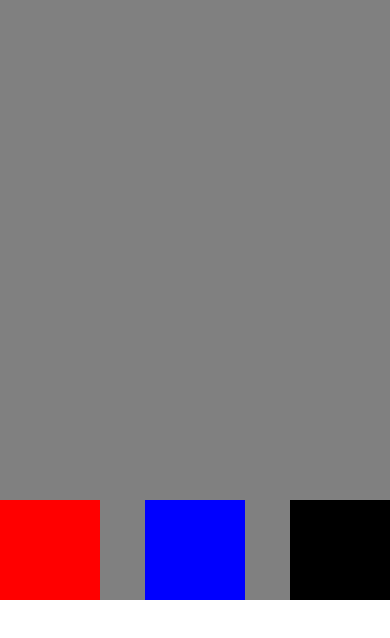
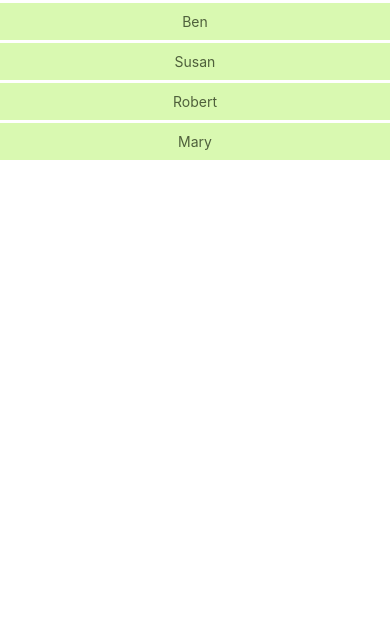
Before and after one commit to SteveWonderbelt/CipherMaker, a React Native app: screen / in a window 390 px wide. Shown: the top 638 px of the page. Built offline with nearby package versions, Linux system fonts and the light colour scheme.

Commit message:
Listview stuff

```diff
--- a/App.js
+++ b/App.js
@@ -1,39 +1,10 @@
 import React from 'react'
-import { StyleSheet, Text, View } from 'react-native'
+import List from './List.js'
 
-const Home = (props) => {
-    return(
-        <View style = {styles.container}>
-            <View style= {styles.redbox} />
-            <View style = {styles.bluebox} />
-            <View style={styles.blackbox} />
-        </View>
+const App = () => {
+    return (
+        <List />
     )
 }
 
-export default Home
-
-const styles = StyleSheet.create ({
-    container:{
-        flexDirection : 'row',
-        justifyContent : 'space-between',
-        alignItems : 'flex-end',
-        backgroundColor : 'grey',
-        height : 600
-    },
-    redbox:{
-        width:100,
-        height:100,
-        backgroundColor: 'red'
-    },
-    bluebox: {
-        width:100,
-        height: 100,
-        backgroundColor: 'blue'
-    },
-    blackbox:{
-        width:100,
-        height: 100,
-        backgroundColor:'black'
-    },
-})
+export default App
--- /dev/null
+++ b/List.js
@@ -0,0 +1,58 @@
+import React, {Component} from 'react'
+import {Text, View, TouchableOpacity, StyleSheet} from 'react-native'
+
+class List extends Component{
+    state = {
+        names:[
+            {
+                id:0,
+                name:'Ben',
+            },
+            {
+                id:1,
+                name:'Susan',
+            },
+            {
+                id:2,
+                name:'Robert',
+            },
+            {
+                id: 3,
+                name: 'Mary',
+            }
+        ]
+    }
+    alertItemNAme = (item) => {
+        alert(item.name)
+    }
+    render(){
+        return(
+            <View>
+                {
+                    this.state.names.map((item, index) => (
+                        <TouchableOpacity
+                            key = {item.id}
+                            style = {styles.container}
+                            onPress = {()=> this.alertItemNAme(item)}>
+                            <Text style = {styles.text}>
+                                {item.name}
+                            </Text>
+                        </TouchableOpacity>
+                    ))
+                }
+            </View>
+        )
+    }
+}
+export default List
+const styles = StyleSheet.create ({
+    container:{
+        padding: 10,
+        marginTop: 3,
+        backgroundColor: '#d9f9b1',
+        alignItems: 'center',
+    },
+    text:{
+        color:'#4f603c'
+    }
+})
```
